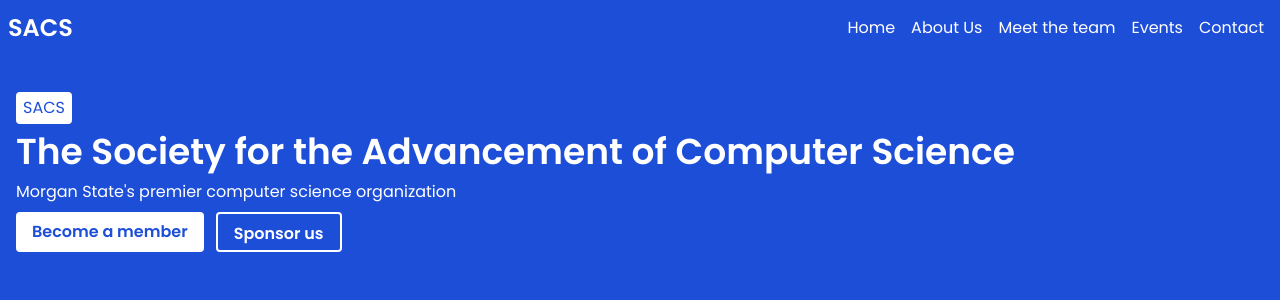
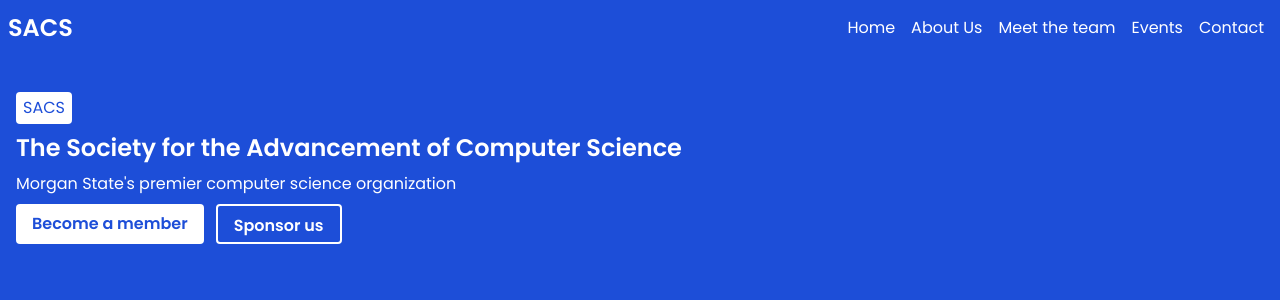
Before and after one commit to SACS-MSU/SACS-Website, a React (Vite) app: page / in a window 1280 px wide. Shown: the top 300 px of the page. Built offline with nearby package versions, Linux system fonts and the light colour scheme.

Commit message:
Updated App.jsx

```diff
--- a/src/App.jsx
+++ b/src/App.jsx
@@ -12,7 +12,7 @@ import NavBar from './components/NavBar';
 function App() {
   return (
 
-      <div className={'flex flex-col h-screen'}>
+      <div className={'flex flex-col h-full'}>
         <NavBar />
 
         <div className='flex flex-col  flex-1 overflow-y-auto'>
--- a/src/layout/Home.jsx
+++ b/src/layout/Home.jsx
@@ -5,7 +5,7 @@ const Home = () => {
   return (
     <main className="flex flex-col gap-2 p-4 bg-blue-700 text-white flex-1">
       <p className="bg-white p-1 mt-5 text-blue-700 w-14 rounded text-center">SACS</p>
-      <h1 className=" text-4xl font-semibold">The Society for the Advancement of Computer Science</h1>
+      <h1 className=" text-4xl font-semibold sm:text-2xl">The Society for the Advancement of Computer Science</h1>
       <p>{subTitle}</p>
       <span className="flex flex-row gap-3">
         <form action="">
```
